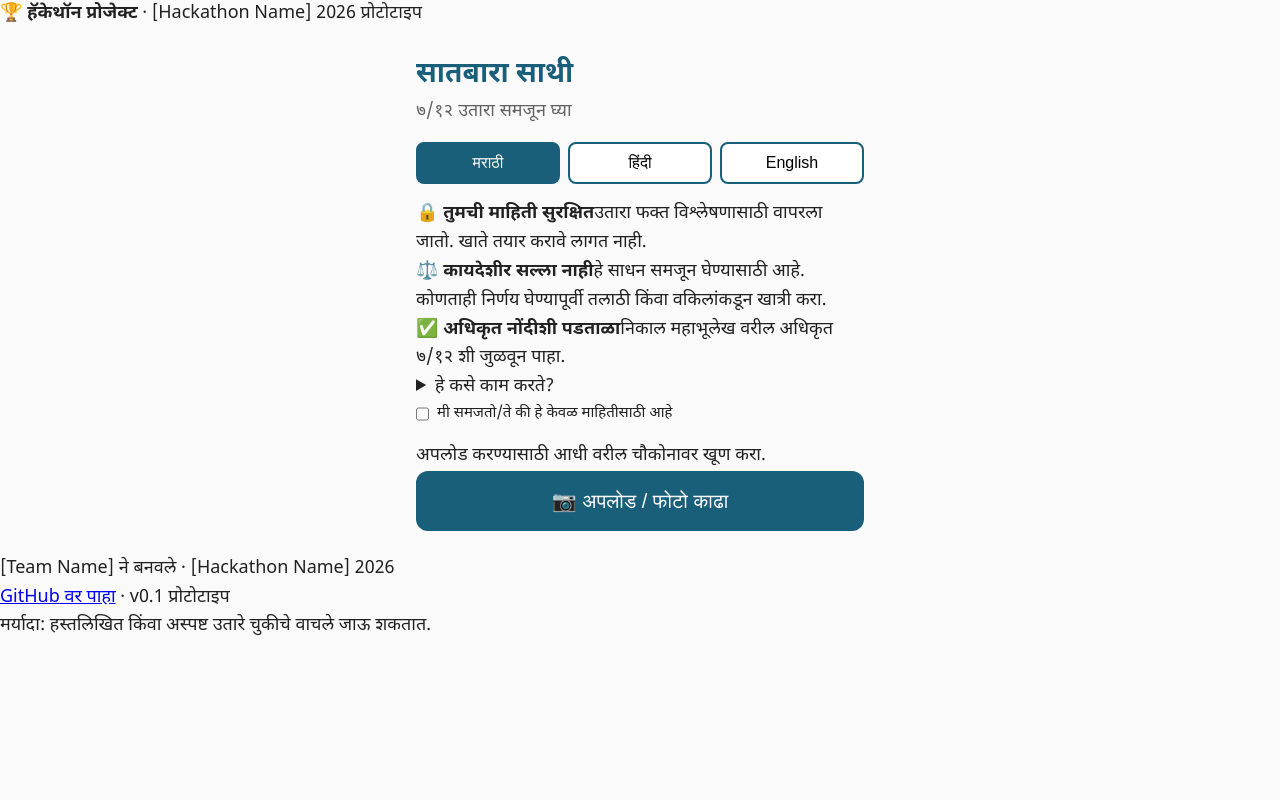
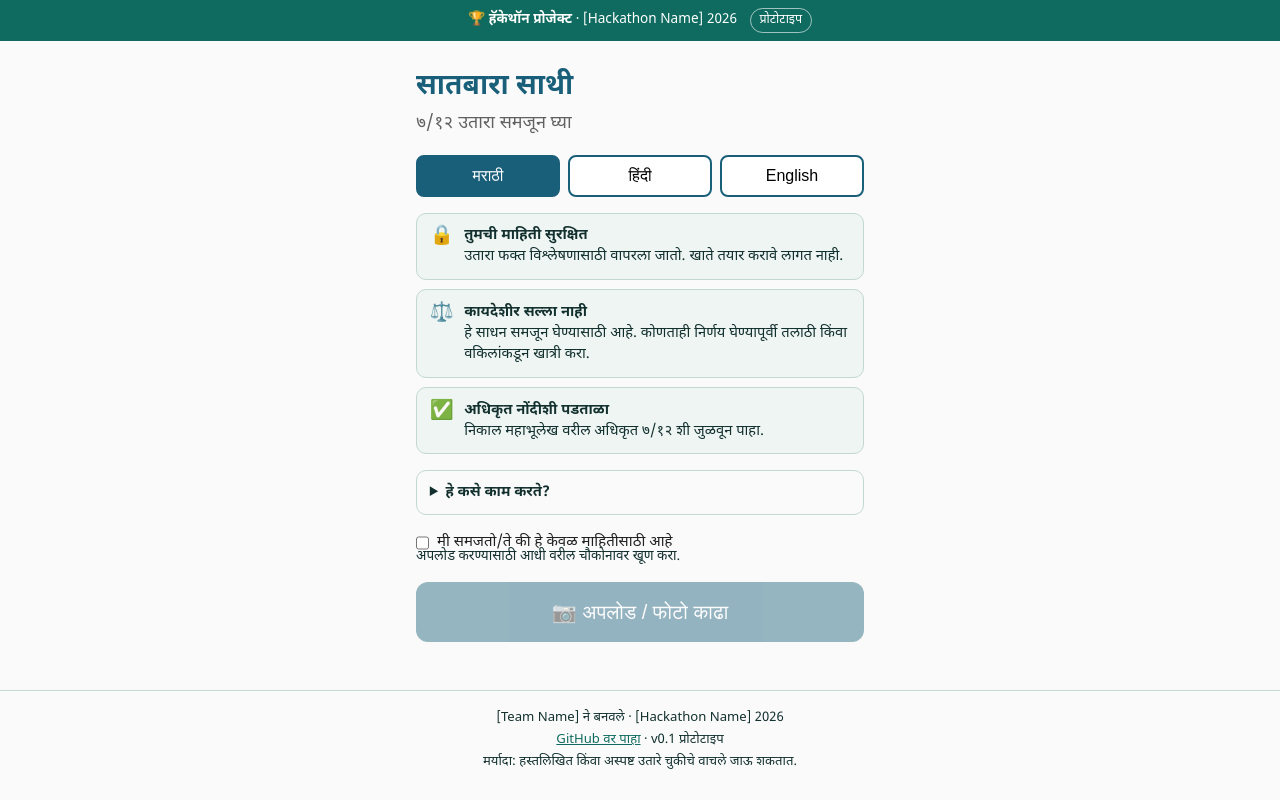
Before and after one commit to aijadugar/satbara-saathi, a plain HTML site: page web/index.html in a window 1280 px wide. Drawn offline with Linux system fonts and the light colour scheme; files that its build step writes are made by us from their sources; files whose address does not match are found by name.

Commit message:
Update styles.css

```diff
--- a/web/styles.css
+++ b/web/styles.css
@@ -1,19 +1,89 @@
-:root{--pri:#1a5f7a;--ok:#2e7d32;--warn:#f57c00;--bad:#d32f2f;--bg:#fafafa}
+:root{
+  --pri:#1a5f7a;--ok:#2e7d32;--warn:#f57c00;--bad:#d32f2f;--bg:#fafafa;
+  /* Trust & hackathon tokens. Keep these in sync with index.html's inline
+     block – styles.css is the single source of truth for the SPA. */
+  --t-ink:#12302e;--t-bg:#eef5f3;--t-line:#c3d8d3;--t-accent:#0f6b5f;
+  --t-warn-bg:#fff4d6;--t-warn-ink:#5c4300;
+}
+@media (prefers-color-scheme: dark) {
+  :root{
+    --t-ink:#dcebe8;--t-bg:#162523;--t-line:#2f4a46;--t-accent:#5fc5b3;
+    --t-warn-bg:#3a2f10;--t-warn-ink:#f2dfa6;
+  }
+}
 *{box-sizing:border-box;margin:0;padding:0}
 body{font-family:'Noto Sans Devanagari','Noto Sans',system-ui,sans-serif;background:var(--bg);color:#212121;font-size:18px;line-height:1.6}
 .screen{display:none;max-width:480px;margin:0 auto;padding:24px 16px}
 .screen.active{display:block}
 h1{font-size:28px;color:var(--pri)}
+h2{font-size:22px;color:var(--pri)}
 .tag{color:#616161;margin-bottom:16px}
 .lang-row{display:flex;gap:8px;margin-bottom:16px}
 .lang-row button{flex:1;padding:10px;border:2px solid var(--pri);background:#fff;border-radius:8px;font-size:16px;cursor:pointer}
 .lang-row button.on{background:var(--pri);color:#fff}
-.consent{display:flex;gap:8px;margin-bottom:16px;font-size:15px}
+
+/* Hackathon banner */
+.hack-banner{
+  display:flex;flex-wrap:wrap;gap:.4rem .8rem;align-items:center;justify-content:center;
+  padding:.5rem .75rem;font-size:.85rem;background:var(--t-accent);color:#fff;
+}
+.hack-banner b{font-weight:700}
+.hack-banner .pill{
+  padding:.1rem .55rem;border-radius:999px;
+  border:1px solid rgba(255,255,255,.6);font-size:.78rem;
+}
+
+/* Trust / how-to section */
+.trust{display:grid;gap:.6rem;margin:1rem 0}
+.trust-item{
+  display:flex;gap:.65rem;align-items:flex-start;padding:.7rem .8rem;
+  border:1px solid var(--t-line);border-radius:10px;background:var(--t-bg);
+  color:var(--t-ink);font-size:.92rem;line-height:1.45;
+}
+.trust-item .ic{font-size:1.2rem;line-height:1.2}
+.trust-item strong{display:block}
+.how{margin:.5rem 0 1rem;border:1px solid var(--t-line);border-radius:10px;padding:.6rem .8rem;color:var(--t-ink);font-size:.92rem}
+.how summary{cursor:pointer;font-weight:600}
+.how summary:focus-visible,.link-verify:focus-visible{outline:3px solid var(--t-accent);outline-offset:2px}
+.how ol{margin:.6rem 0 0;padding-left:1.2rem;line-height:1.6}
+
+/* AI badge + verify box */
+.ai-badge{
+  display:inline-block;margin:0 0 .6rem;padding:.2rem .6rem;border-radius:999px;
+  background:var(--t-bg);border:1px solid var(--t-line);color:var(--t-ink);font-size:.82rem;
+}
+.verify-box{
+  margin:1rem 0;padding:.8rem;border-radius:10px;
+  background:var(--t-warn-bg);color:var(--t-warn-ink);font-size:.92rem;line-height:1.5;
+}
+.link-verify{color:inherit;font-weight:700}
+
+/* Footer */
+.site-foot{
+  margin:1.5rem 0 1rem;padding-top:1rem;border-top:1px solid var(--t-line);
+  font-size:.82rem;color:var(--t-ink);text-align:center;line-height:1.7;
+}
+.site-foot a{color:var(--t-accent)}
+
+/* Consent + upload */
+.consent{display:flex;gap:8px;margin-bottom:0;font-size:15px}
 .big{width:100%;padding:18px;font-size:20px;background:var(--pri);color:#fff;border:none;border-radius:12px;cursor:pointer}
-.err{color:var(--bad);margin-top:12px}
-.flag-card{border-left:6px solid;padding:12px;margin:8px 0;border-radius:8px;background:#fff}
+/* Upload is locked until the consent box is ticked. */
+.big:disabled{opacity:.45;cursor:not-allowed}
+.big:not(:disabled):focus-visible{outline:3px solid var(--t-accent);outline-offset:2px}
+.consent-hint{margin:-.5rem 0 .8rem;font-size:.85rem;color:var(--t-ink)}
+.consent-hint[hidden]{display:none}
+
+/* Results */
+.flag-card{border-left:6px solid var(--t-line);padding:12px;margin:8px 0;border-radius:8px;background:#fff}
 .flag-card.serious{border-color:var(--bad)}
 .flag-card.check{border-color:var(--warn)}
 .flag-card.info{border-color:#1976d2}
 .disc{font-size:13px;color:#757575;margin-top:24px}
 .fb{margin-top:16px;display:flex;gap:8px;align-items:center}
+.fb button{padding:8px 16px;border:1px solid var(--pri);background:#fff;border-radius:8px;cursor:pointer;font-size:15px}
+.err{color:var(--bad);margin-top:12px}
+
+@media (prefers-reduced-motion: no-preference) {
+  .trust-item{transition:border-color .15s}
+}
```
